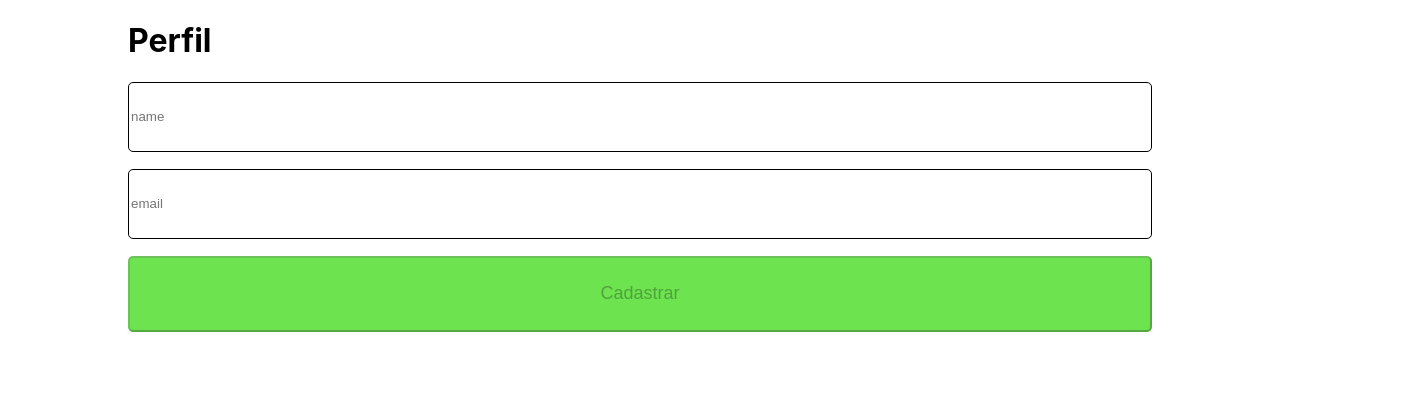
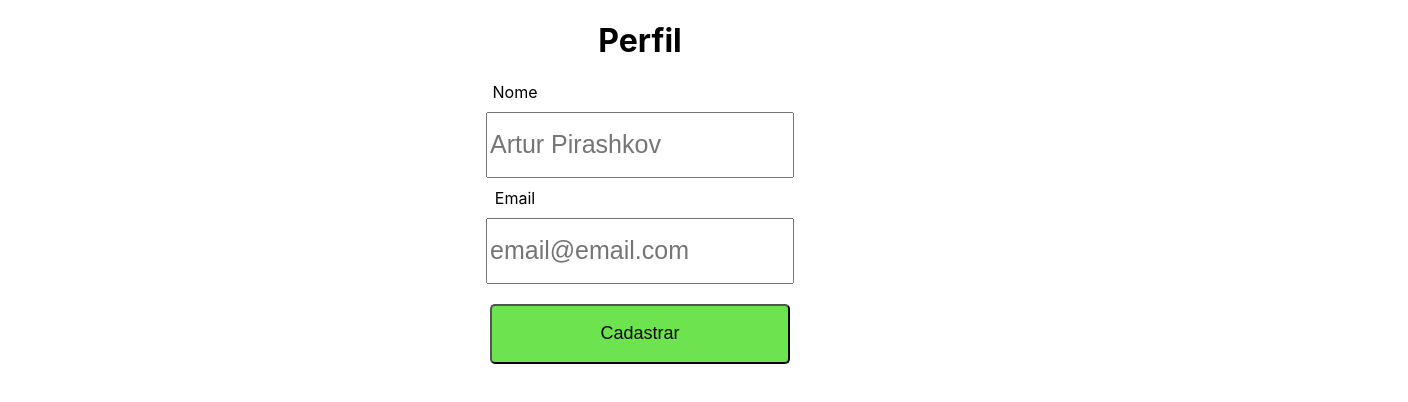
Before and after one commit to ldferrari/sd-05-trybeer, a React (Create React App) app in the folder front-end/: page /profile in a window 1280 px wide. Shown: the top 402 px of the page, 1408 px wide, since content can reach past the window. Built offline with nearby package versions, Linux system fonts and the light colour scheme.

Commit message:
Acerto index pages

```diff
--- a/front-end/src/context/AppProvider.js
+++ b/front-end/src/context/AppProvider.js
@@ -6,12 +6,15 @@ import AppContext from './AppContext';
 function Provider({ children }) {
   const [userName, setUserName] = useState([]);
   const [nomeProfile, setNomeProfile] = useState([]);
+  const [emailProfile, setEmailProfile] = useState([]);
 
   const contextValue = {
     userName,
     setUserName,
     nomeProfile,
     setNomeProfile,
+    emailProfile,
+    setEmailProfile
   };
   return <AppContext.Provider value={contextValue}>{children}</AppContext.Provider>;
 }
--- a/front-end/src/pages/Profile/index.css
+++ b/front-end/src/pages/Profile/index.css
@@ -1,34 +1,30 @@
-body {
-  height: 640px;
-  position: relative;
-  margin-left: 10%;
-  width: 100%;
+.App {
+  text-align: center;
 }
 
-.name {
-  background: white;
-  border: 1px solid black;
-  border-radius: 5px;
-  box-sizing: border-box;
-  height: 70px;
-  margin-bottom: 17px;
-  width: 80%;
+.form {
+  display: flex;
+  flex-direction: column;
+  align-items: center;
+  justify-content: center;
 }
 
-.email {
-  background: white;
-  border: 1px solid black;
-  border-radius: 5px;
-  box-sizing: border-box;
-  height: 70px;
-  margin-bottom: 17px;
-  width: 80%;
+.form input {
+  width: 300px;
+  height: 60px;
+  margin: 10px;
+  font-size: 25px;
 }
 
-.salvar-btn {
+.form label {
+  margin-left: -250px;
+}
+
+.form button {
   background: #6ce34f;
   border-radius: 5px;
   font-size: large;
-  height: 76px;
-  width: 80%;
+  width: 300px;
+  height: 60px;
+  margin: 10px;
 }
--- a/front-end/src/pages/Profile/index.js
+++ b/front-end/src/pages/Profile/index.js
@@ -2,39 +2,43 @@ import React, { useState } from 'react';
 import './index.css';
 
 const Perfil = () => {
-  const [nomeProfile, setNomeProfile] = useState('');
+  const [nomeProfile, setNomeProfile] = useState('Artur Pirashkov');
+  const [emailProfile, setEmailProfile] = useState('email@email.com');
+
+  const submitChange = async () => {
+    alert(nomeProfile, emailProfile);
+    // axios.post('http://localhost:3001/api/insert', {
+    //   name: nomeProfile,
+    // }).then(() => {
+    //   alert('Sucesso!');
+    // });
+  };
 
   return (
-    <div className="flexbox-container ">
+    <div className="App">
       <h1 data-testid="top-title">Perfil</h1>
-      <form>
-        <label htmlFor='name'
-          className='name-label'>
+      <div className='form'>
+        <label>Nome</label>
         <input
           type="text"
           name="name"
-            className="name"
-            placeholder="name"
+          placeholder={nomeProfile}
           data-testid="profile-name-input"
           onChange={(e) => setNomeProfile(e.target.value)}
         />
-        </label>
-        <label htmlFor='email'
-          className='email-label'>
+        <label>Email</label>
         <input
           type="email"
           name="email"
-            className="email"
-            placeholder="email"
+          placeholder={emailProfile}
           data-testid="profile-email-input"
           readOnly />
-        </label>
         <button
           type="submit"
-          className="salvar-btn"
           data-testid="profile-save-btn"
-          disabled={!(nomeProfile.length > 3)}>Cadastrar</button>
-      </form>
+          disabled={!(nomeProfile.length > 3)}
+          onClick={submitChange}>Cadastrar</button>
+      </div>
     </div>
 
   );
```
Lines whose indentation alone changed are shown as unchanged.
